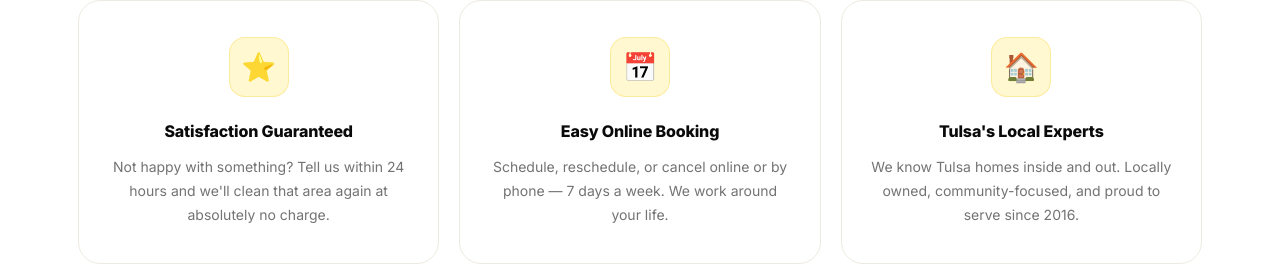
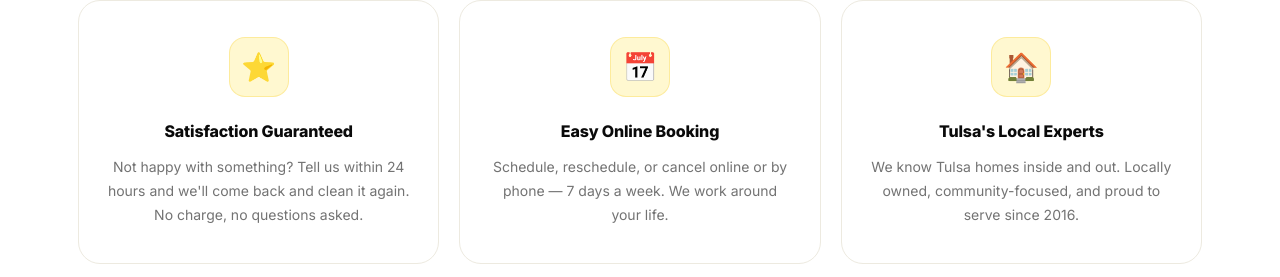
Before and after one commit to alekwayne3-crypto/personal_site, a React (Vite) app in the folder client/: page / in a window 1280 px wide. Shown: the part 3788-4065 px from the top of the page. Built offline with nearby package versions, Linux system fonts and the light colour scheme.

Commit message:
Update Satisfaction Guarantee description in Why Us

```diff
--- a/client/src/components/WhyUs.jsx
+++ b/client/src/components/WhyUs.jsx
@@ -17,7 +17,7 @@ const REASONS = [
   {
     icon: '⭐',
     title: 'Satisfaction Guaranteed',
-    desc: "Not happy with something? Tell us within 24 hours and we'll clean that area again at absolutely no charge.",
+    desc: "Not happy with something? Tell us within 24 hours and we'll come back and clean it again. No charge, no questions asked.",
   },
   {
     icon: '📅',
```
